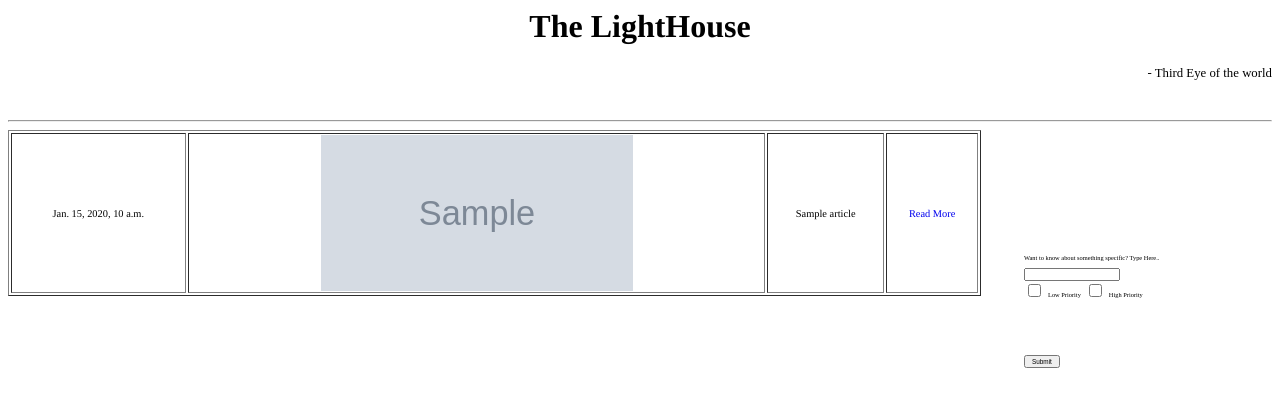
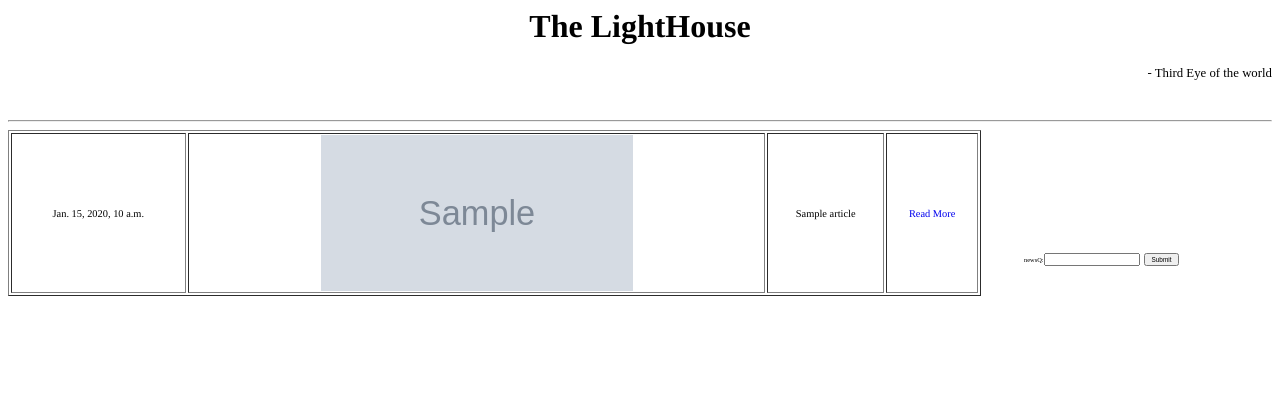
Before and after one commit to atul1503/Newzer, a Django app: template HelloDjango/templates/news.html in a window 1280 px wide. Shown: the top 407 px of the page. Run offline with Django 3.2, Linux system fonts and the light colour scheme; tables that the repository leaves empty hold one stand-in row (values such as "Sample post"); the template is opened without the code that fills it: values that come from a table or form of the project are taken from there, most other values are stand-ins (such as "Sample title", 1, 10 or a date in 2020); grey boxes marked "Sample" are stand-in pictures; parts of the project's set-up code (start-up, migrations or seed data) failed here and were passed over.

Commit message:
autoCommit

```diff
--- a/HelloDjango/templates/news.html
+++ b/HelloDjango/templates/news.html
@@ -19,14 +19,8 @@ font-size:0.4em;
 {% if articles %}
 <div id="Container">
 <form style="position:fixed;left:80%;top:31%" action="newsQ" method="get">
-<p> Want to know about something specific? Type Here..</p>
-<input type="text" name="q"><br>
-<input type="checkbox" id="body" name="priority" value="q=">
-<label for="body">Low Priority</label>
-<input type="checkbox" id="title" name="priority" value="qInTitle=">
-<label for="title">High Priority</label><br><br>
-<br><br>
-<input type="submit" value="Submit">
+{{form}}
+<input type='submit'>
 </form>
 <table style="float:left" border="1" width=77%>
 {% for i in articles %}
```
Also changed, not shown: HelloDjango/models.py (+5 -5 lines), HelloDjango/views.py (+9 -4 lines).
